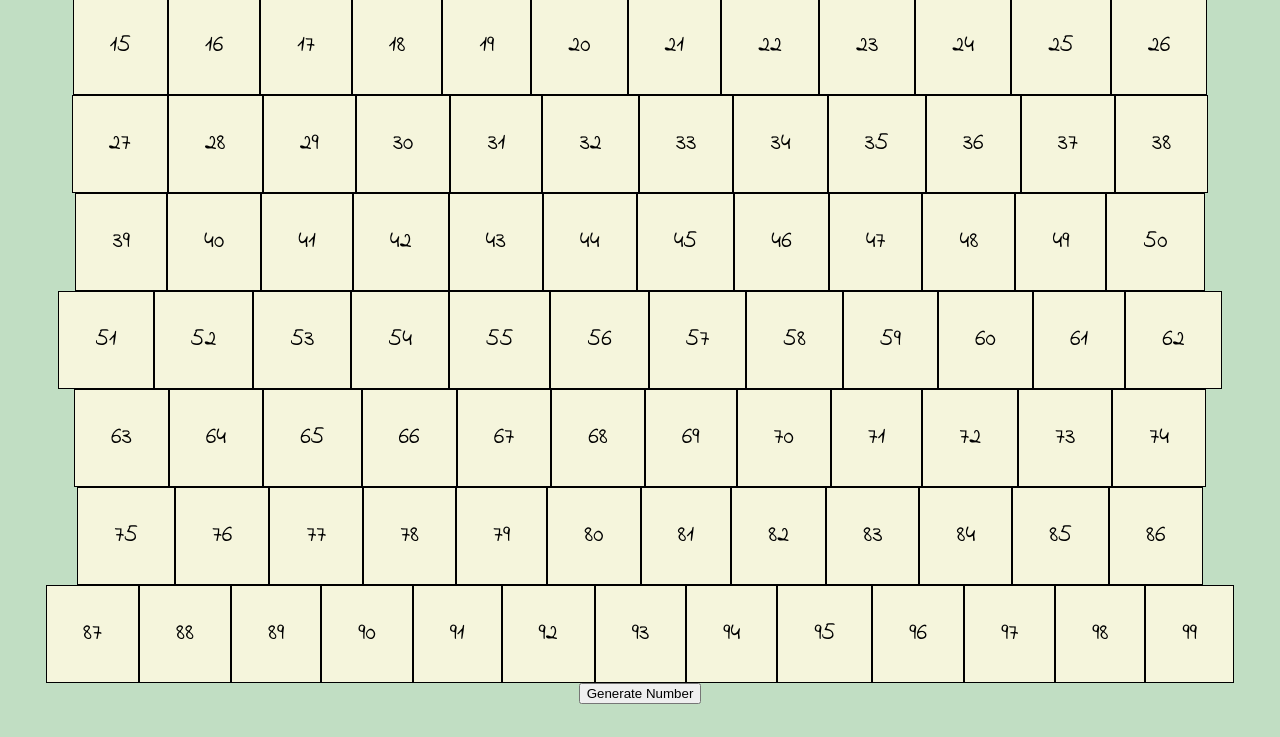
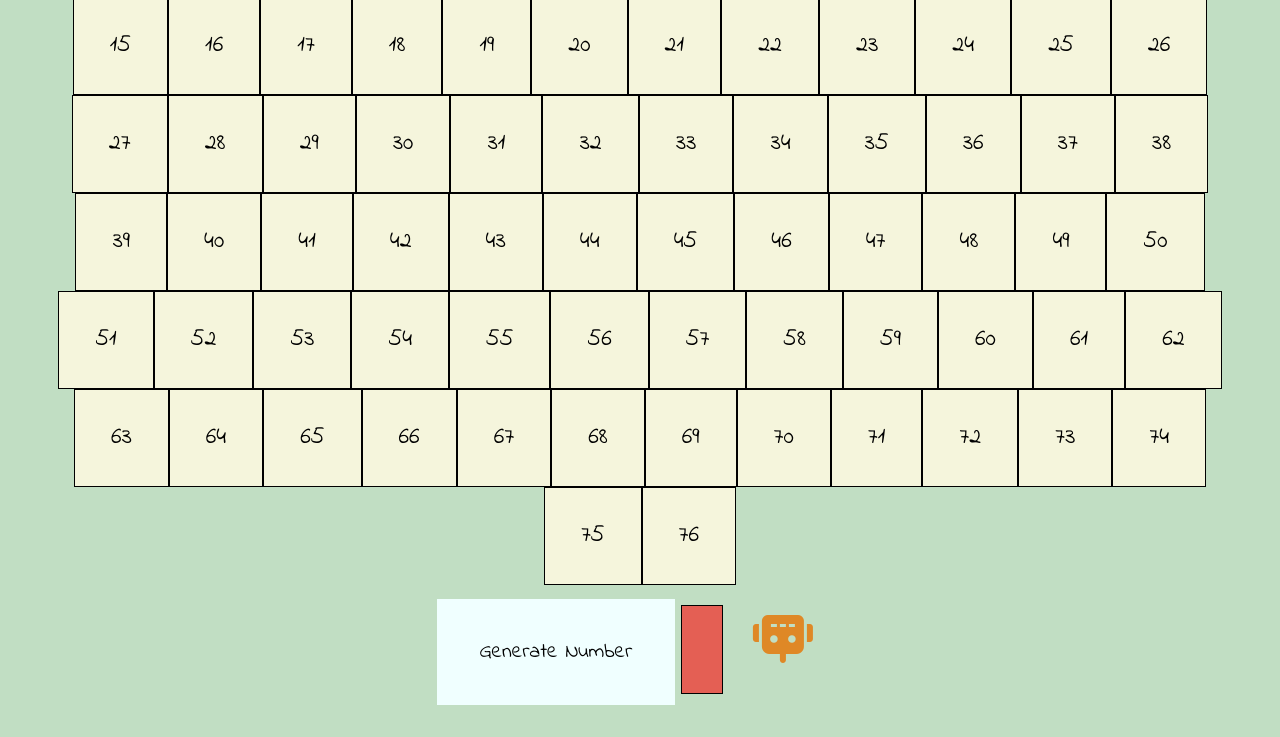
Before and after one commit to elisa-daria/UN1-W3-d4-pratica-S3-L4, a plain HTML site: page index.html in a window 1280 px wide. Shown: the part 165-902 px from the top of the page. Drawn offline with Linux system fonts and the light colour scheme.

Commit message:
solved spanNumber

```diff
--- a/assets/style.css
+++ b/assets/style.css
@@ -29,3 +29,27 @@ div {
   font-size: 1.5em;
   background-color: beige;
 }
+.cells.selected {
+  color: red;
+}
+button {
+  border-width: 1.8em;
+  border-style: solid;
+  border-color: azure;
+  font-family: "Indie Flower", cursive;
+  font-size: 1.3em;
+  /* appearance: none; */
+  background-color: azure;
+}
+#generatedNumber {
+  border: 1px solid black;
+  font-size: 2em;
+  padding: 20px;
+  box-sizing: content-box;
+  background-color: #ff000091;
+}
+.fas {
+  color: #df8826;
+  font-size: 3em;
+  padding: 30px;
+}
--- a/index.html
+++ b/index.html
@@ -23,6 +23,7 @@
       <div id="button-container">
         <button>Generate Number</button>
         <span id="generatedNumber"></span>
+        <i class="fas fa-robot fa-spin"></i>
       </div>
     </main>
     <script src="./js/index.js"></script>
--- a/js/index.js
+++ b/js/index.js
@@ -2,26 +2,37 @@ const button = document.querySelector("button");
 button.addEventListener("submit", function (e) {
   e.preventDefault();
 });
-const generateNumber = button.addEventListener("click", function () {
-  let randomicNumber = Math.ceil(Math.random() * 99);
-  console.log(randomicNumber);
-  const spanNumber = document.getElementById("generatedNumber");
-  const numberGenerated = document.createElement("span");
-  numberGenerated.innerHTML = randomicNumber;
 
-  spanNumber.appendChild(numberGenerated);
-});
+let randomicNumber;
 
 const createNumberCell = function () {
   const tombolaDiv = document.getElementById("tombola-container");
+  for (let i = 1; i <= 76; i++) {
+    const tombolaCell = document.createElement("div");
 
-  for (let i = 1; i <= 99; i++) {
-    const tombolaCell = document.createElement("div");
     tombolaCell.classList.add("cells");
     const cellValue = document.createElement("h3");
     cellValue.innerText = i;
+
+    if (i === randomicNumber) {
+      tombolaCell.classList.add("selected");
+    }
     tombolaCell.appendChild(cellValue);
     tombolaDiv.appendChild(tombolaCell);
   }
 };
+
+const generateNumber = button.addEventListener("click", function () {
+  randomicNumber = Math.ceil(Math.random() * 76);
+  console.log(randomicNumber);
+
+  const spanNumber = document.getElementById("generatedNumber");
+  spanNumber.innerHTML = "";
+  const numberGenerated = document.createElement("span");
+
+  numberGenerated.innerHTML = randomicNumber;
+
+  spanNumber.appendChild(numberGenerated);
+  //createNumberCell();se la chiamo qui mi da lo stile ma genera nuove tabelle con il clik al bottone
+});
 createNumberCell();
```
Also changed, not shown: 1 other file.
